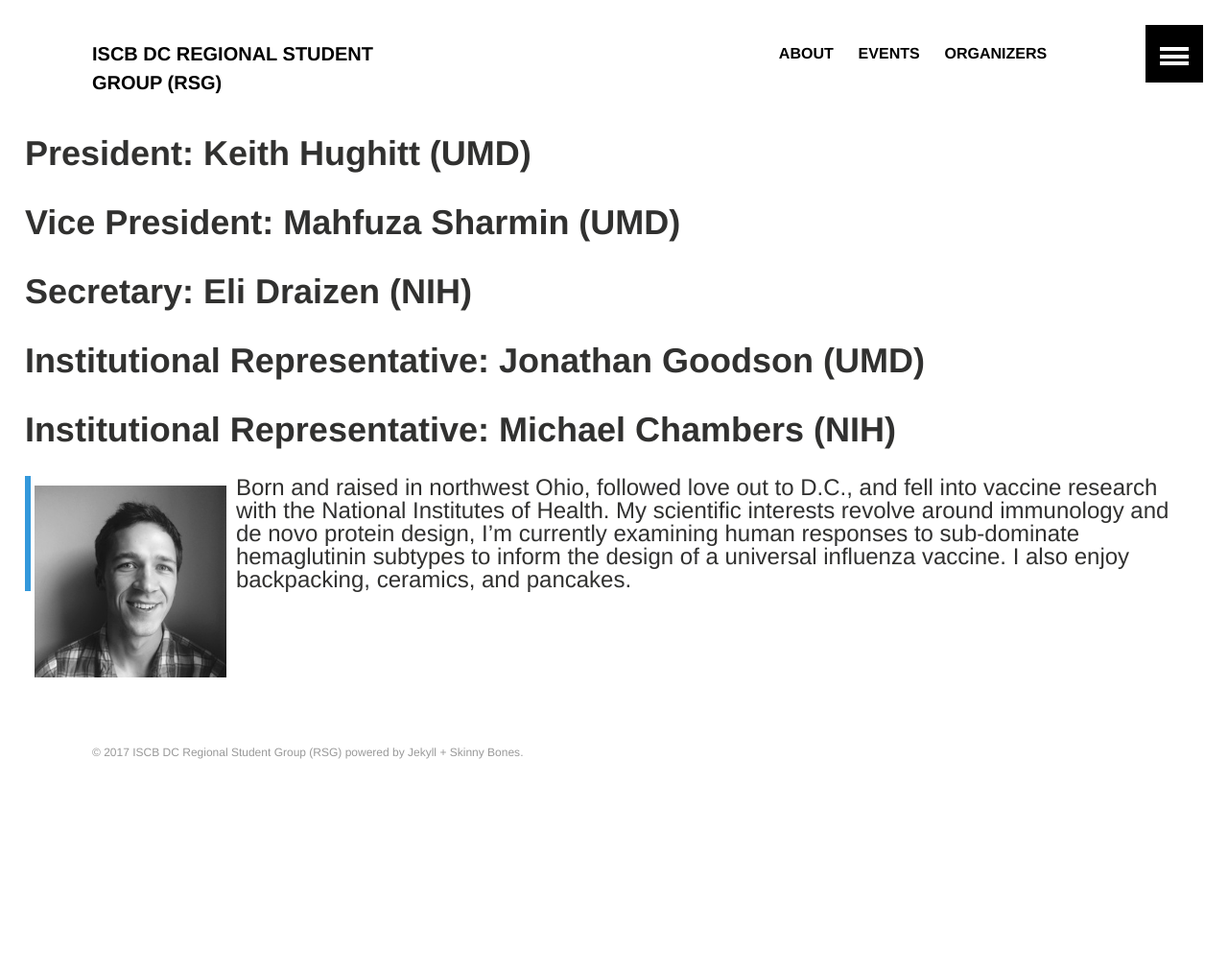
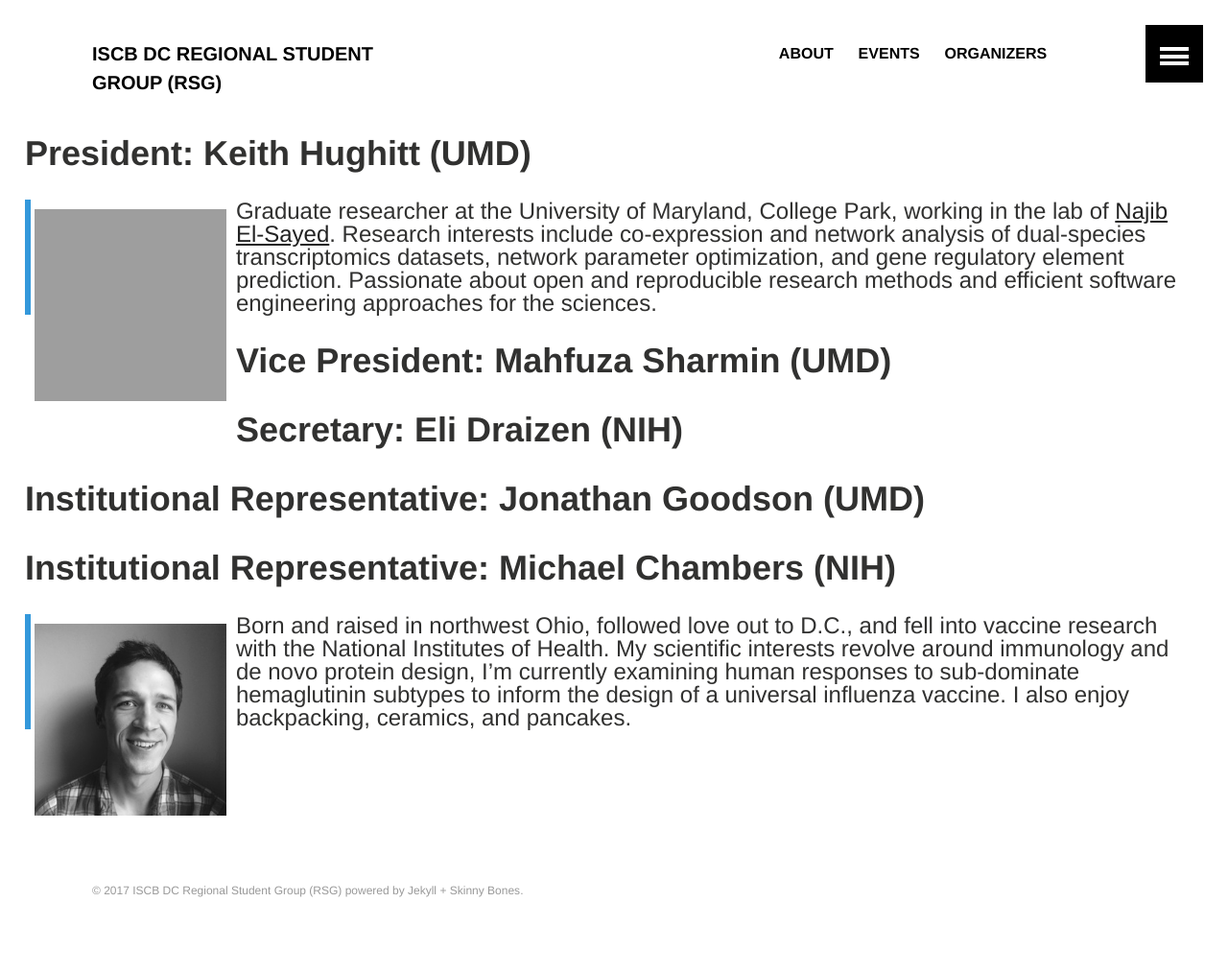
Before and after one commit to iscb-dc-rsg/iscb-dc-rsg.github.io, a Jekyll site: the page built from _pages/organizers.md, in a window 1280 px wide. Shown: the whole page at 96% size. Built offline with Jekyll 4.4.1, drawn with Linux system fonts in a browser that asks for light colours; our own code applies the rules of GitHub Pages for plain Markdown files; before the commit the page ends 900 px from its top, so only the background shows below that; grey boxes are pictures that could not be loaded.

Commit message:
Working on organizers section

```diff
--- a/_pages/organizers.md
+++ b/_pages/organizers.md
@@ -4,6 +4,16 @@ permalink: /organizers/
 ---
 
 # President: Keith Hughitt (UMD)
+
+![Keith Hughitt](../images/organizers/hughitt.jpg){: .organizer-image .float-left }
+
+> Graduate researcher at the University of Maryland, College Park, working in
+> the lab of [Najib El-Sayed](http://www.najibelsayed.org/research.aspx).
+> Research interests include co-expression and network analysis of
+> dual-species transcriptomics datasets, network parameter optimization,
+> and gene regulatory element prediction. Passionate about open and
+> reproducible research methods and efficient software engineering approaches
+> for the sciences.
 
 # Vice President: Mahfuza Sharmin (UMD)
 
@@ -14,6 +24,7 @@ permalink: /organizers/
 # Institutional Representative: Michael Chambers (NIH)
 
 ![Michael Chambers](../images/organizers/chambers.jpg){: .organizer-image .float-left }
+
 > Born and raised in northwest Ohio, followed love out to D.C., and fell into
 > vaccine research with the National Institutes of Health. My scientific
 > interests revolve around immunology and de novo protein design, I'm currently
```
Also changed, not shown: 1 other file.
